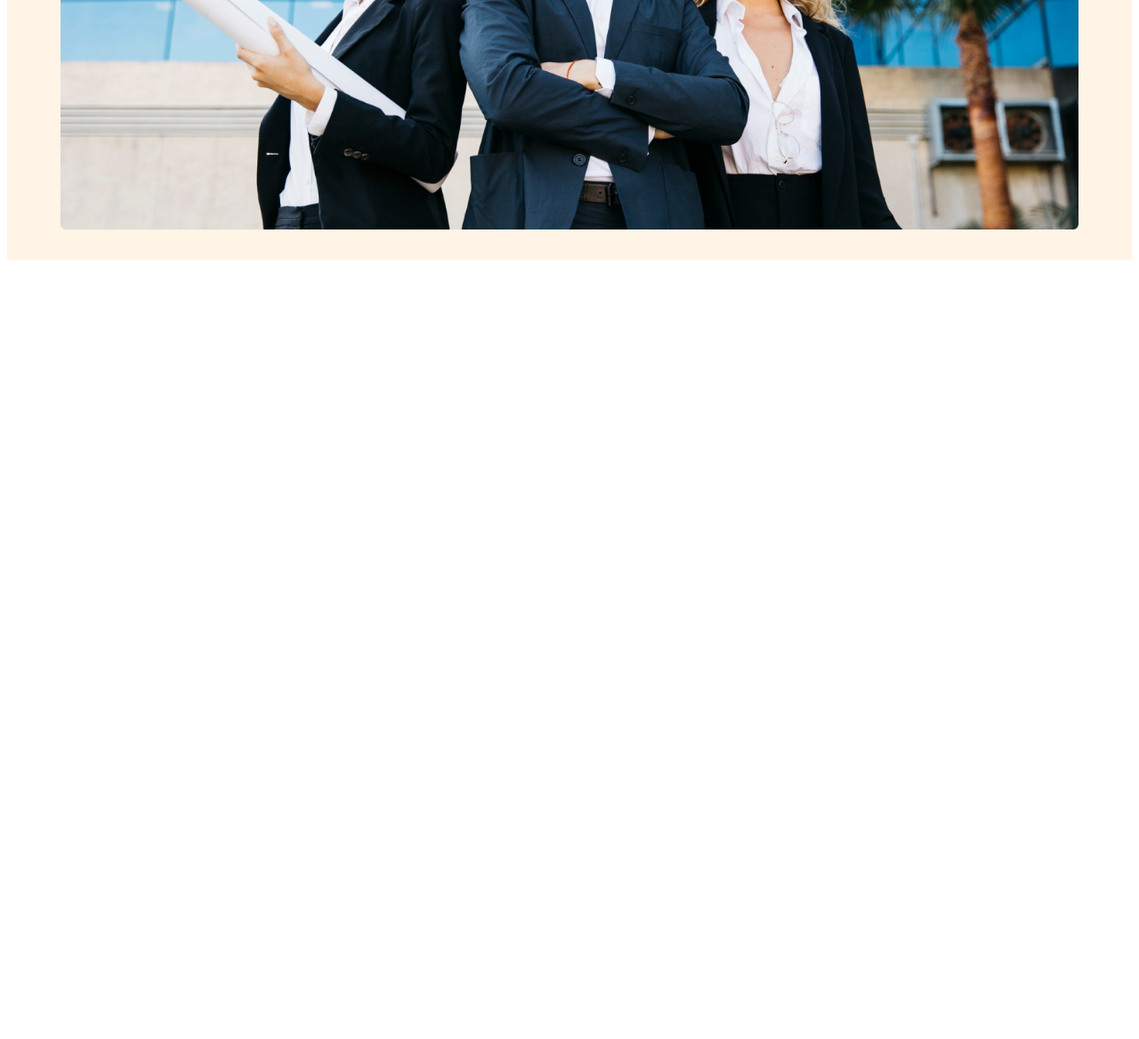
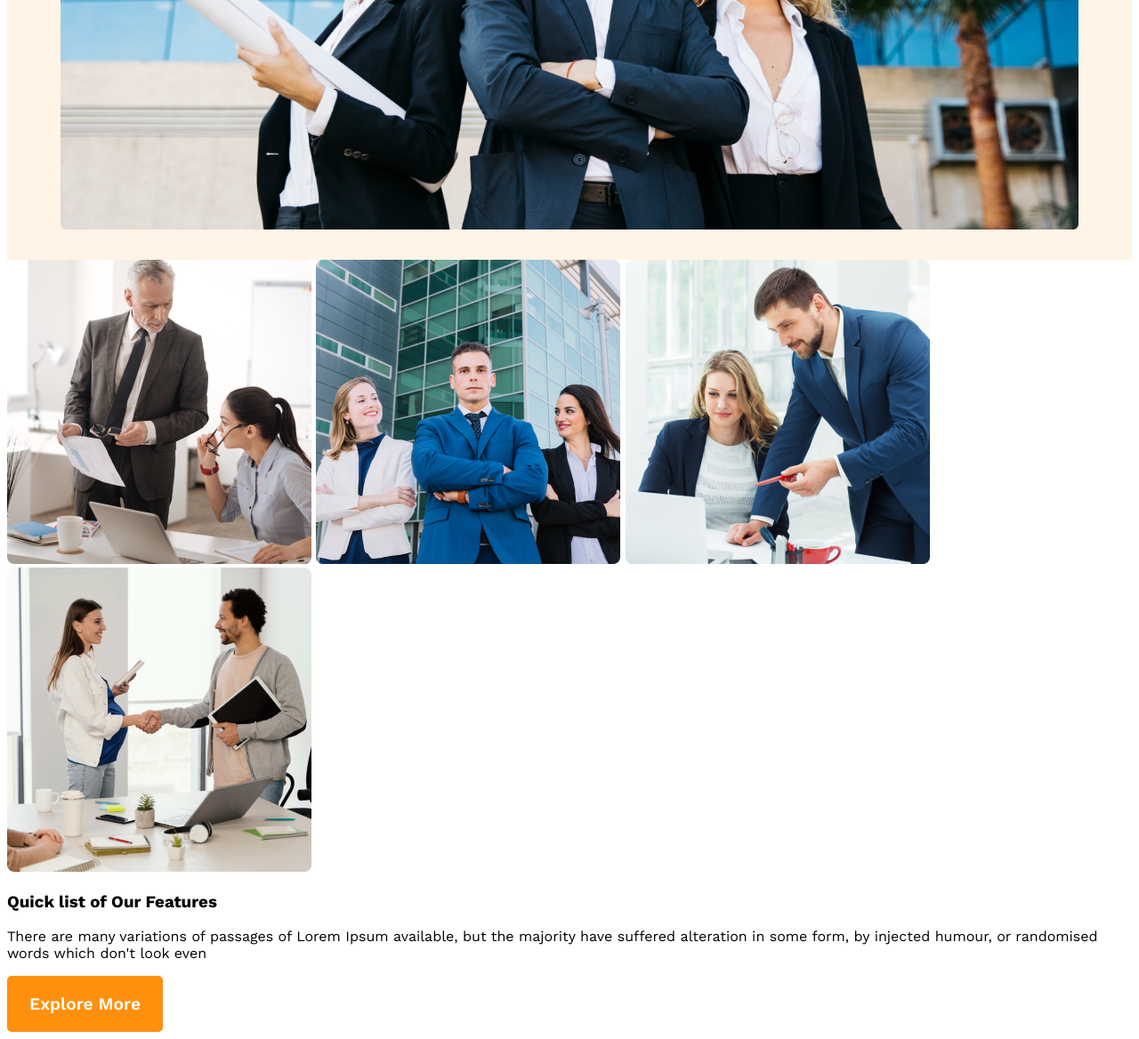
Before and after one commit to webgurusam/g3-arch-website, a plain HTML site: page index.html in a window 1280 px wide. Shown: the part 884-2052 px from the top of the page at 89% size. Before the commit the page ends 1184 px from the top, so only its background shows below. Drawn offline with nearby package versions, Linux system fonts and the light colour scheme.

Commit message:
features html markup finish

```diff
--- a/index.html
+++ b/index.html
@@ -8,6 +8,7 @@
     <link rel="stylesheet" href="styles/architect.css">
 </head>
 <body>
+    <!-- header section start -->
     <header>
         <nav>
             <h2 class="nav-title">G3 Architects</h2>
@@ -31,8 +32,22 @@
             </div>
         </div>
     </header>
+    <!-- header section end -->
     <main>
-
+        <!-- features section start -->
+        <section class="features">
+            <div class="features-gallery">
+                <img src="images/team1.png" alt="">
+                <img src="images/team2.png" alt="">
+                <img src="images/team3.png" alt="">
+                <img src="images/team4.png" alt="">
+            </div>
+            <div class="features-content">
+                <h3 class="feature-title">Quick list of Our Features</h3>
+                <p class="feature-description">There are many variations of passages of Lorem Ipsum available, but the majority have suffered alteration in some form, by injected humour, or randomised words which don't look even</p>
+                <button class="btn-primary">Explore More</button>
+            </div>
+        </section>
     </main>
     <footer>
 
```
